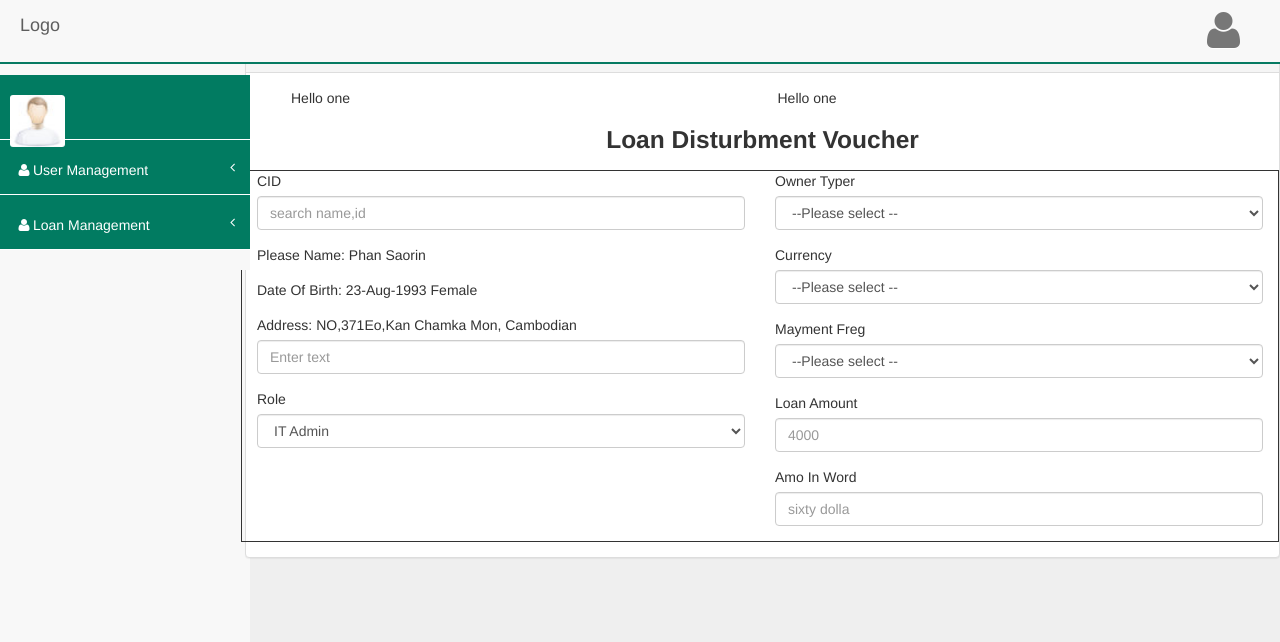
After one commit to phansaorin/loan, a CodeIgniter app: page /loan/disturbment_voucher in a window 1280 px wide. The commit adds this page. Shown: the top 642 px of the page. Run offline with CodeIgniter, Linux system fonts and the light colour scheme.

Commit message:
new commit new of loand

```diff
--- a/application/controllers/loan.php
+++ b/application/controllers/loan.php
@@ -23,6 +23,10 @@ class Loan extends CI_Controller {
           $data['controller_name'] = 'Hello user';
           $this->load->view('include/loan/details', $data);
         }
+         public function disturbment_voucher(){
+          $data['controller_name'] = 'Hello user';
+          $this->load->view('include/loan/disturbment_voucher', $data);
+        }
 }
 
 /* End of file welcome.php */
--- /dev/null
+++ b/application/views/include/loan/disturbment_voucher.php
@@ -0,0 +1,134 @@
+<!DOCTYPE html>
+<html>
+<head>
+    <meta charset="utf-8">
+    <meta name="viewport" content="width=device-width, initial-scale=1.0">
+    <title>HR Management</title>
+    <!-- Core CSS - Include with every page -->
+   <link href="<?php echo base_url();?>assets/plugins/bootstrap/bootstrap.css" rel="stylesheet" />
+   <link href="<?php echo base_url(); ?>assets/plugins/pace/pace-theme-big-counter.css" rel="stylesheet" />
+   <link href="<?php echo base_url();?>assets/plugins/morris/morris-0.4.3.min.css" rel="stylesheet" />
+   <!--end plugins -->
+
+    <!-- font-awesome-->
+    <link href="<?php echo base_url();?>assets/font-awesome/css/font-awesome.css" rel="stylesheet" />
+    <link href="<?php echo base_url();?>assets/css/bootstrap-responsive.min.css" rel="stylesheet" />
+    <link href="<?php echo base_url();?>assets/css/bootstrap-responsive.css" rel="stylesheet" />
+    <link href="<?php echo base_url();?>assets/css/bootstrap.css" rel="stylesheet" />
+    <link href="<?php echo base_url();?>assets/css/bootstrap.min.css" rel="stylesheet" />
+    <link href="<?php echo base_url();?>assets/css/main-style.css" rel="stylesheet" />
+    <link href="<?php echo base_url();?>assets/css/font-awesome.css" rel="stylesheet" />
+    <link href="<?php echo base_url();?>assets/css/style.css" rel="stylesheet" />
+    <!-- Core Scripts - Include with every page -->
+    <script src="<?php echo base_url();?>assets/plugins/jquery-1.10.2.js"></script>
+    <script src="<?php echo base_url();?>assets/plugins/bootstrap/bootstrap.min.js"></script>
+    <script src="<?php echo base_url();?>assets/plugins/metisMenu/jquery.metisMenu.js"></script>
+    <script src="<?php echo base_url();?>assets/plugins/pace/pace.js"></script>
+    <script src="<?php echo base_url();?>assets/js/siminta.js"></script>
+    <script src="<?php echo base_url();?>assets/js/flot-demo.js"></script>
+    <!-- Page-Level Plugin Scripts-->
+    <script src="<?php echo base_url();?>assets/js/morris-demo.js"></script>
+    <script src="<?php echo base_url();?>assets/js/dashboard-demo.js"></script>
+
+   </head>
+<?php echo $controller_name; ?>
+<body>
+      <!--  wrapper -->
+       <div id="wrapper">
+        <!-- start navbar top -->
+        <?php $this->load->view('partial/header')?>
+         <!-- end navbar top -->
+
+        <!-- right navbar side -->
+        <?php $this->load->view('partial/nav_right'); ?>
+        <!-- right navbar side -->
+        <!--  page-wrapper -->
+        <?php //echo $this->load->view('partial/form');?>
+         <!--  wrapper -->
+    <div id="wrapper">
+        <!--  page-wrapper -->
+        <div id="page-wrapper">
+          <div class="row">
+             <div class="panel panel-default">
+                <div class="panel-heading">
+                </div>
+                <div class="panel-body">
+                  <div class="col-lg-12">
+                    <div class="col-lg-6">Hello one</div>
+                    <div class="col-lg-6">Hello one</div>
+                  </div>
+                 <center><h3>Loan Disturbment Voucher</h3></center>
+                  <div class="row" style="border: solid 1px;">
+                                <div class="col-lg-6">
+                                <form role="form">
+                                        <div class="form-group">
+                                            <label>CID</label>
+                                            <input class="form-control" name="search_id_name" placeholder="search name,id">
+                                        </div>
+                                        <div class="form-group">
+                                            <label>Please Name: Phan Saorin</label>
+
+                                            <!-- <input class="form-control" placeholder="Enter text" name="lname"> -->
+                                        </div>
+                                        <div class="form-group">
+                                            <label>Date Of Birth: 23-Aug-1993 Female</label>
+                                            <!-- <input class="form-control" placeholder="Enter text" name="phone"> -->
+                                        </div>
+                                        <div class="form-group">
+                                            <label>Address: NO,371Eo,Kan Chamka Mon, Cambodian</label>
+                                            <input class="form-control" placeholder="Enter text" name="phone">
+                                        </div>
+                                        <div class="form-group">
+                                            <label>Role</label>
+                                            <select class="form-control">
+                                                <option>IT Admin</option>
+                                                <option>Hr Staff</option>
+                                                <option>Project Manager</option>
+                                            </select>
+                                        </div>
+
+
+                       </div>
+
+
+                            <!-- The end of col 6 -->
+                            <div class="col-lg-6">
+                                    <div class="form-group">
+                                            <label>Owner Typer</label>
+                                            <select class="form-control">
+                                                <option>--Please select --</option>
+                                                <option>Female</option>
+                                                <option>Male</option>
+                                            </select>
+                                        </div>
+                                        <div class="form-group">
+                                            <label>Currency</label>
+                                            <select class="form-control">
+                                                <option>--Please select --</option>
+                                                <option>KHR(រ)</option>
+                                                <option>Dolla ($)</option>
+                                            </select>
+                                        </div>
+                                         <div class="form-group">
+                                            <label>Mayment Freg</label>
+                                            <select class="form-control">
+                                                <option>--Please select --</option>
+                                                <option>Weekly</option>
+                                                <option>Monthly)</option>
+                                            </select>
+                                        </div>
+                                     <div class="form-group">
+                                            <label>Loan Amount</label>
+                                            <input class="form-control" name="amount_loan" placeholder="4000">
+                                        </div>
+                                        <div class="form-group">
+                                            <label>Amo In Word</label>
+                                            <input class="form-control" placeholder="sixty dolla" name="amount_word">
+                                        </div>
+                            </div>
+                            </div>
+                </div>
+
+          </div>
+        </div>
+    </div>
--- a/application/views/partial/nav_right.php
+++ b/application/views/partial/nav_right.php
@@ -62,6 +62,9 @@
                         <li>
                             <?php echo anchor('loan/addLoan', 'Add Loan');//echo "<a href=''>Add Staffs</a>"; ?>
                         </li>
+                        <li>
+                            <?php echo anchor('loan/disturbment_voucher', 'Disturbment VoucherAdd');//echo "<a href=''>Add Staffs</a>"; ?>
+                        </li>
                     </ul>
                     <!-- second-level-items -->
                 </li>
```
